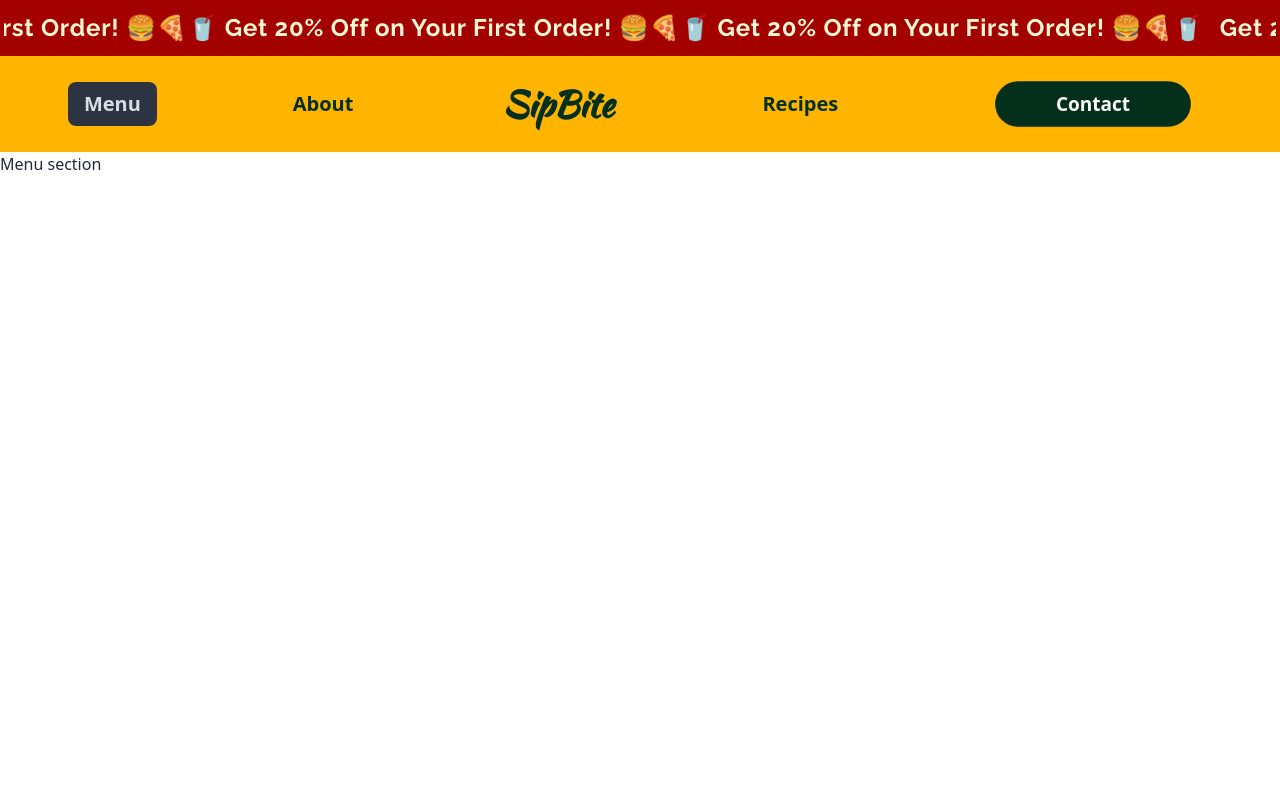
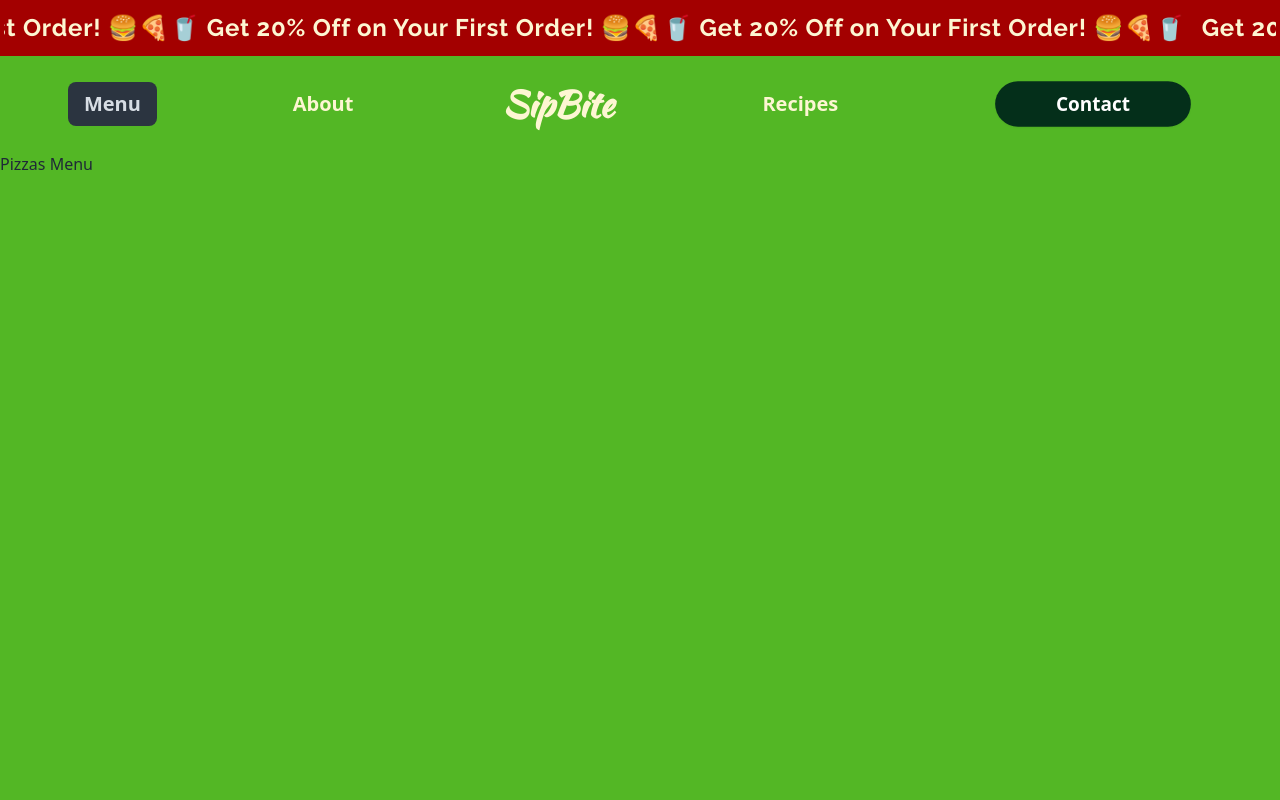
Before and after one commit to tanvir3100/sip-bite-client, a React (Vite) app: page /menu in a window 1280 px wide. Shown: the top 800 px of the page. Built offline with nearby package versions, Linux system fonts and the light colour scheme.

Commit message:
menu section setup is ready to go

```diff
--- a/src/Pages/Menu/Menu.jsx
+++ b/src/Pages/Menu/Menu.jsx
@@ -1,8 +1,18 @@
 
 const Menu = () => {
     return (
-        <div className="w-full min-h-screen">
-            <p>Menu section</p>
+        <div className="w-full h-full">
+            <div>
+                <div className="min-h-screen bg-[#53B725]">
+                    <p>Pizzas Menu</p>
+                </div>
+                <div className="min-h-screen bg-[#3051C6]">
+                    <p>Burgers Menu</p>
+                </div>
+                <div className="min-h-screen bg-[#FDF6D2]">
+                    <p>Drinks Menu</p>
+                </div>
+            </div>
         </div>
     );
 };
--- a/src/Shared/Navbar/Navbar.jsx
+++ b/src/Shared/Navbar/Navbar.jsx
@@ -1,14 +1,19 @@
-import { NavLink } from 'react-router-dom';
+import { NavLink, useLocation } from 'react-router-dom';
 import Marquee from 'react-fast-marquee';
 import { useState } from 'react';
-import './Navbar.css'
+import './Navbar.css';
 
 const Navbar = () => {
     const [isOpen, setIsOpen] = useState(false);
 
+    const location = useLocation();
+
     const toggleNavbar = () => {
         setIsOpen(!isOpen);
     };
+
+    // Check if the current path is "/menu"
+    const isMenuPage = location.pathname === '/menu';
 
     return (
         <div>
@@ -20,7 +25,7 @@ const Navbar = () => {
                 </div>
             </div>
             <div>
-                <div className="navbar bg-[#FFB500] text-[#042F1A]">
+                <div className={`navbar ${isMenuPage ? 'bg-[#53B725] text-[#FDF6D2]' : 'bg-[#FFB500] text-[#042F1A]'}`}>
                     <div className="navbar-center">
                         <div className="dropdown w-full text-center">
                             <div onClick={toggleNavbar} tabIndex={0} role="button" className="btn btn-ghost md:hidden bg-[#042F1A] text-white text-center">
@@ -54,24 +59,24 @@ const Navbar = () => {
                             </div>
                             <ul
                                 tabIndex={0}
-                                className={`menu menu-lg dropdown-content bg-[#FFB500] z-[1] mt-3 w-[425px] p-2 text-center shadow font-bold ${isOpen ? 'block' : 'hidden'} flex justify-center transition-all duration-300 ease-in-out top-11 -right-[355px]`}>
+                                className={`menu menu-lg dropdown-content ${isMenuPage ? 'bg-[#042F1A]' : 'bg-[#FFB500]'} z-[1] mt-3 w-[425px] p-2 text-center shadow font-bold ${isOpen ? 'block' : 'hidden'} flex justify-center transition-all duration-300 ease-in-out top-11 -right-[355px]`}>
                                 <li className='flex justify-center w-full'>
-                                    <NavLink to="/menu" style={({ isActive }) => ({ fontWeight: isActive ? "#FDF6D2" : "" })}>
+                                    <NavLink to="/menu" style={({ isActive }) => ({ fontWeight: isActive ? "bold" : "" })}>
                                         Menu
                                     </NavLink>
                                 </li>
                                 <li className='flex justify-center w-full'>
-                                    <NavLink to="/about" style={({ isActive }) => ({ fontWeight: isActive ? "#FDF6D2" : "" })}>
+                                    <NavLink to="/about" style={({ isActive }) => ({ fontWeight: isActive ? "bold" : "" })}>
                                         About
                                     </NavLink>
                                 </li>
                                 <li className='flex justify-center w-full'>
-                                    <NavLink to="/recipes" style={({ isActive }) => ({ fontWeight: isActive ? "#FDF6D2" : "" })}>
+                                    <NavLink to="/recipes" style={({ isActive }) => ({ fontWeight: isActive ? "bold" : "" })}>
                                         Recipes
                                     </NavLink>
                                 </li>
                                 <li className='flex justify-center w-full'>
-                                    <NavLink to="/contact" style={({ isActive }) => ({ fontWeight: isActive ? "#FDF6D2" : "" })}>
+                                    <NavLink to="/contact" style={({ isActive }) => ({ fontWeight: isActive ? "bold" : "" })}>
                                         Contact
                                     </NavLink>
                                 </li>
@@ -93,8 +98,11 @@ const Navbar = () => {
                                 </NavLink>
                             </li>
                         </ul>
-                        <a className="logo-text btn btn-ghost hover:bg-[#FFB500] text-4xl"><NavLink to=''>
-                            SipBite</NavLink></a>
+                        <a className="logo-text btn btn-ghost hover:bg-[#FFB500] text-4xl">
+                            <NavLink to=''>
+                                SipBite
+                            </NavLink>
+                        </a>
                         <ul className="menu menu-horizontal px-1 hidden md:block text-xl">
                             <li>
                                 <NavLink to="/recipes" style={({ isActive }) => ({ color: isActive ? "bold" : "" })}>
@@ -114,7 +122,7 @@ const Navbar = () => {
                     </div>
                 </div>
             </div>
-        </div >
+        </div>
     );
 };
 
```
Also changed, not shown: src/index.css (line endings or trailing spaces).
